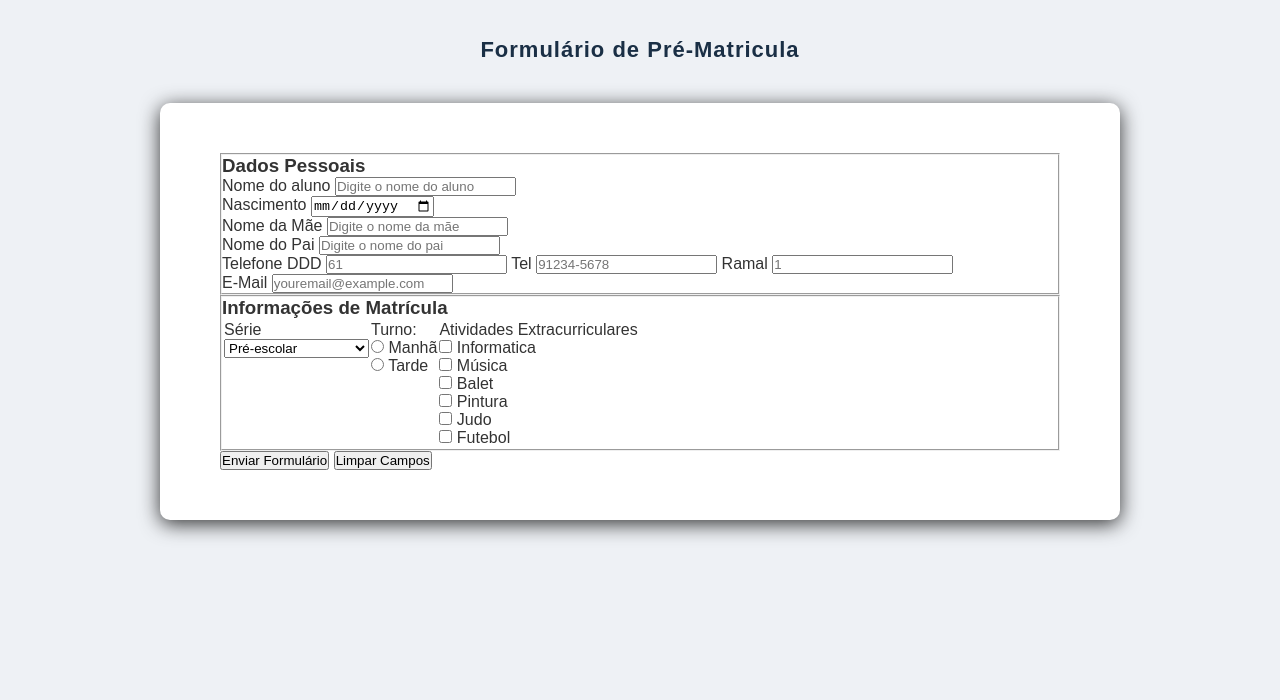
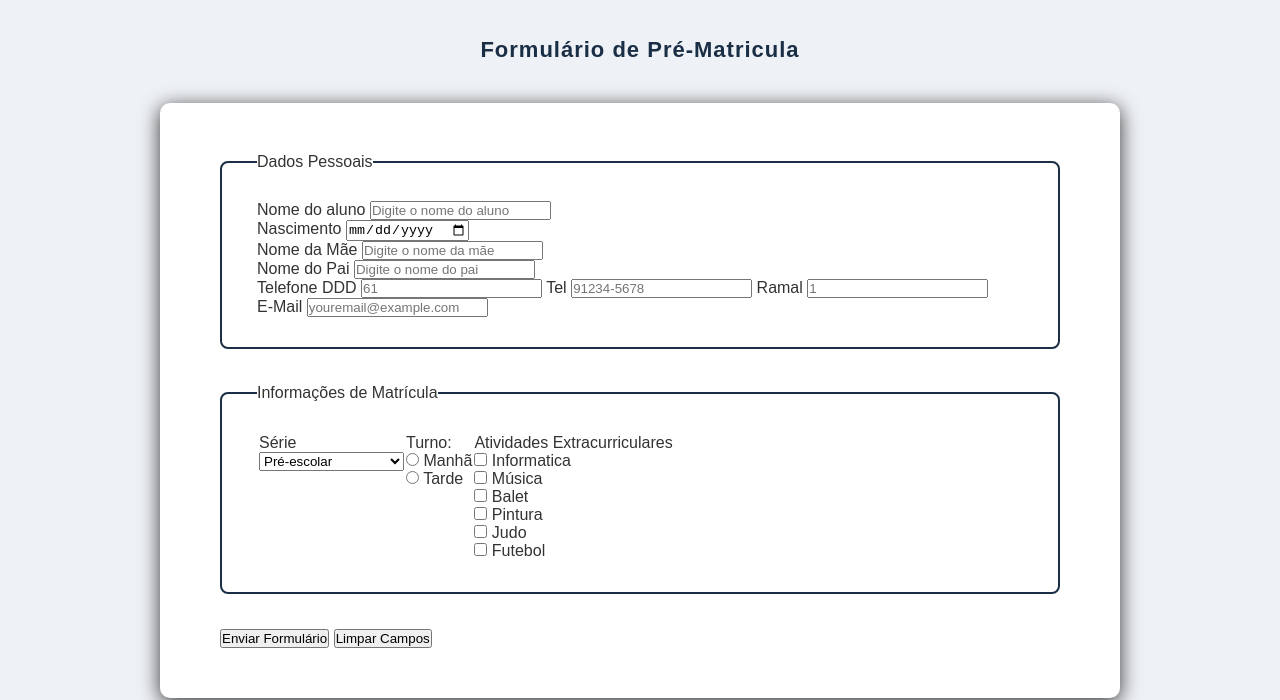
Before and after one commit to gabteless/meu-portfolio-web, a plain HTML site: page formulario.html in a window 1280 px wide. Shown: the part 100-800 px from the top of the page. Drawn offline with Linux system fonts and the light colour scheme.

Commit message:
css e correcao da legenda

```diff
--- a/formulario.html
+++ b/formulario.html
@@ -44,7 +44,12 @@
     box-shadow: 0 4px 20px rgba(0, 0, 0, 0.8);
    }
 
-
+   fieldset{
+    border: 2px solid #1a2f45;
+    border-radius: 8px;
+    padding: 30px 35px;
+    margin-bottom: 35px;
+   }
    </style>
 </head>
 <body>
@@ -54,7 +59,7 @@
   <div>
     <form action="">
       <fieldset>
-        <h3>Dados Pessoais</h3>
+        <legend>Dados Pessoais</legend>
         <label for="fNome">Nome do aluno</label>
         <input type="text" id="fNome" name="fNascimento" placeholder="Digite o nome do aluno"> <br>
         <label for="fNascimento">Nascimento</label>
@@ -74,7 +79,7 @@
       </fieldset>
 
       <fieldset>
-        <h3>Informações de Matrícula</h3>
+        <legend>Informações de Matrícula</legend>
         <table>
           <tr valign="top">
             <td>
```
